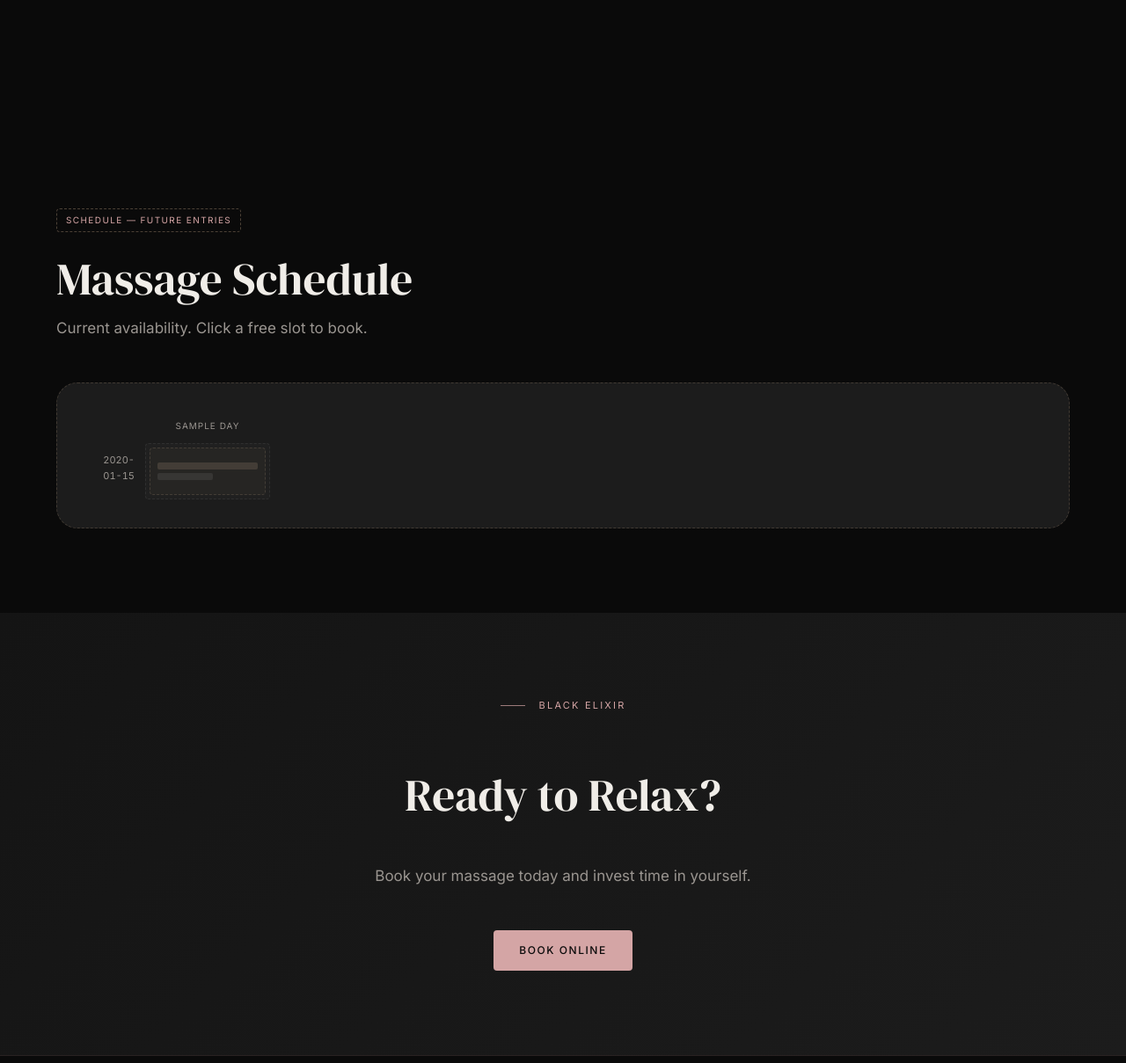
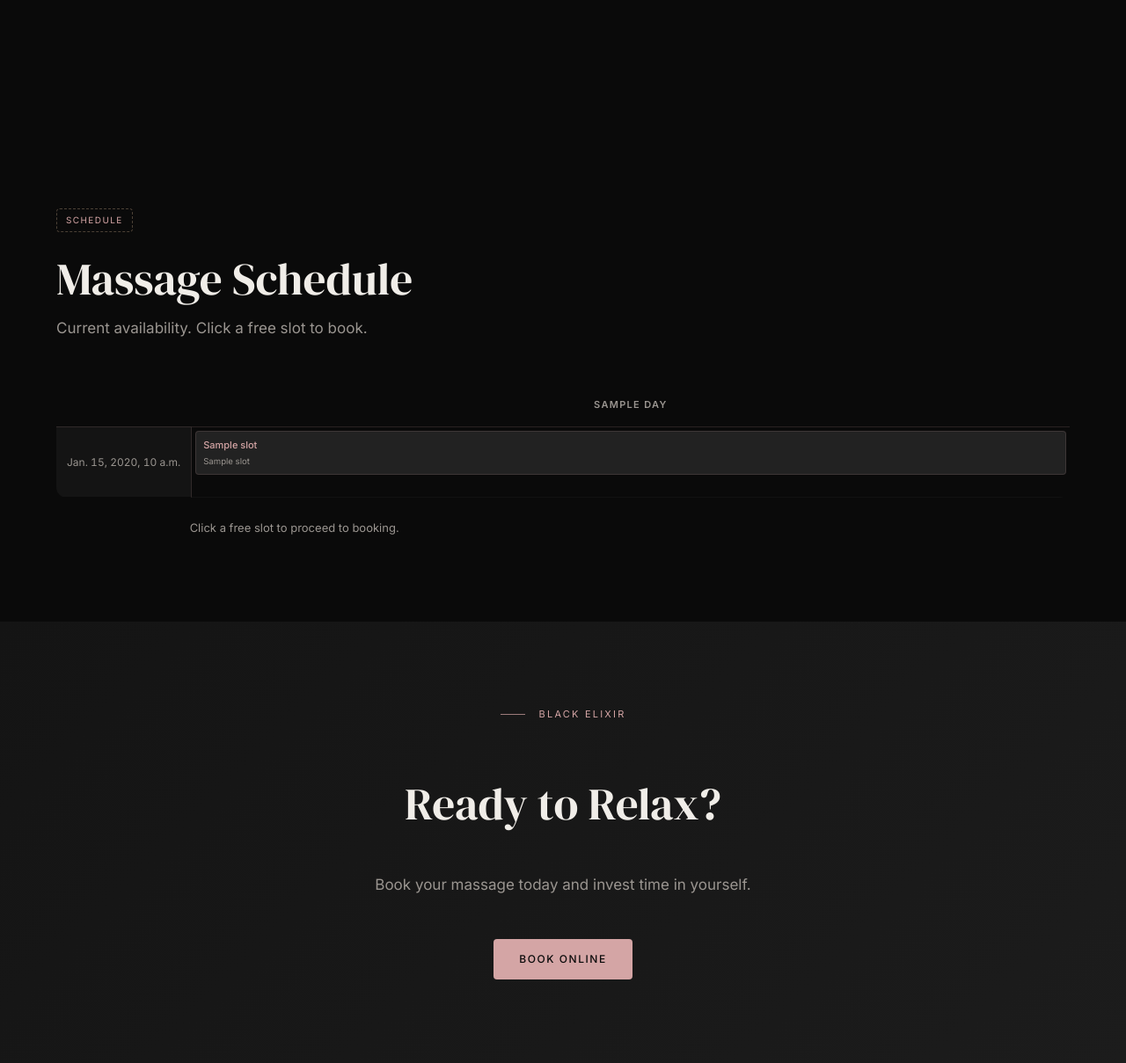
Before and after one commit to BlackDiamond-GIT/black-elixir, a Django app: template templates/prices/index.html in a window 1280 px wide. Shown: the part 973-2182 px from the top of the page at 88% size. Run offline with Django 5.2, Linux system fonts and the light colour scheme; the template is opened without the code that fills it: most values are stand-ins (such as "Sample title", 1, 10 or a date in 2020); grey boxes marked "Sample" are stand-in pictures; parts of the project's set-up code (start-up, migrations or seed data) failed here and were passed over.

Commit message:
сітка

```diff
--- a/apps/pages/views.py
+++ b/apps/pages/views.py
@@ -5,7 +5,7 @@ from apps.core.breadcrumbs import build_breadcrumbs, make_breadcrumb
 from apps.core.i18n_utils import localized_field
 from apps.core.media_utils import media_field_url
 from apps.masseurs.models import Masseuse
-from apps.schedule.schedule_data import DAYS_SHORT, TIMES
+from apps.schedule.schedule_data import build_schedule_context
 from apps.services.models import MassageType
 from .content import (
     SERVICE_IMAGES, MASSEUSE_IMAGES, MASSEUSE_SURNAMES,
@@ -106,8 +106,8 @@ class PricesView(TemplateView):
             ('Home', reverse('pages:home')),
             ('Prices', '#'),
         )
-        context['schedule_times'] = TIMES
-        context['schedule_days'] = DAYS_SHORT.get(lang, DAYS_SHORT['cs'])
+        masseuses = Masseuse.objects.filter(is_active=True).prefetch_related('services')
+        context.update(build_schedule_context(masseuses, lang))
         return context
 
 class ContactsView(TemplateView):
--- a/templates/prices/index.html
+++ b/templates/prices/index.html
@@ -46,36 +46,15 @@
 
 <section class="section">
   <div class="container">
-    <span class="price-ph-label price-ph-label--section">{% trans 'Schedule' %} — {% trans 'future entries' %}</span>
+    <span class="price-ph-label price-ph-label--section">{% trans 'Schedule' %}</span>
     <h2 class="s-title">{% trans 'Massage Schedule' %}</h2>
     <p class="s-desc" style="margin-bottom:var(--sp-6)">{% trans 'Current availability. Click a free slot to book.' %}</p>
 
-    <div class="price-schedule-ph" aria-label="{% trans 'Schedule placeholder' %}">
-      <div class="price-schedule-ph__scroll">
-        <div class="price-schedule-ph__head" aria-hidden="true">
-          <span></span>
-          {% for day in schedule_days %}
-          <span{% if forloop.counter == 2 %} class="is-today"{% endif %}>{{ day }}</span>
-          {% endfor %}
-        </div>
+    {% include 'schedule/partials/_grid.html' %}
 
-        {% for time in schedule_times %}
-        <div class="price-schedule-ph__row" aria-hidden="true">
-          <span class="price-schedule-ph__time">{{ time }}</span>
-          {% for day in schedule_days %}
-          <div class="price-schedule-ph__cell">
-            {% if forloop.counter0|add:forloop.parentloop.counter0|divisibleby:3 %}
-            <div class="price-schedule-ph__slot">
-              <span class="price-schedule-ph__slot-line"></span>
-              <span class="price-schedule-ph__slot-line price-schedule-ph__slot-line--sm"></span>
-            </div>
-            {% endif %}
-          </div>
-          {% endfor %}
-        </div>
-        {% endfor %}
-      </div>
-    </div>
+    <p class="schedule-hint">
+      {% trans 'Click a free slot to proceed to booking.' %}
+    </p>
   </div>
 </section>
 
--- /dev/null
+++ b/templates/schedule/partials/_grid.html
@@ -0,0 +1,42 @@
+{% load i18n %}
+<div class="schedule-wrap">
+  <table class="sched-table">
+    <thead>
+      <tr>
+        <th style="width: 72px;"></th>
+        {% for day in days_short %}
+        <th class="{% if forloop.counter0 == today_idx %}today-col{% endif %}">
+          {{ day }}
+          {% if forloop.counter0 == today_idx %}
+          <span class="sched-table__today-dot" aria-hidden="true"></span>
+          {% endif %}
+        </th>
+        {% endfor %}
+      </tr>
+    </thead>
+    <tbody>
+      {% for row in rows %}
+      <tr>
+        <td class="time-cell">{{ row.time }}</td>
+        {% for cell in row.cells %}
+        <td class="day-cell{% if cell.is_today %} day-cell--today{% endif %}">
+          {% for slot in cell.slots %}
+          {% if slot.is_booked %}
+          <div class="slot-chip booked" data-masseuse="{{ slot.masseuse_id }}">
+            <div class="slot-chip-name">{{ slot.masseuse_name }}</div>
+            <div class="slot-chip-svc">{{ slot.service_name }}</div>
+          </div>
+          {% else %}
+          <a href="{% url 'booking:index' %}" class="slot-chip" data-masseuse="{{ slot.masseuse_id }}">
+            <div class="slot-chip-name">{{ slot.masseuse_name }}</div>
+            <div class="slot-chip-svc">{{ slot.service_name }}</div>
+          </a>
+          {% endif %}
+          {% endfor %}
+        </td>
+        {% endfor %}
+      </tr>
+      {% endfor %}
+    </tbody>
+  </table>
+</div>
```
Also changed, not shown: apps/schedule/schedule_data.py (+35 -0 lines), apps/schedule/views.py (+6 -32 lines), templates/schedule/index.html (+1 -41 lines).
